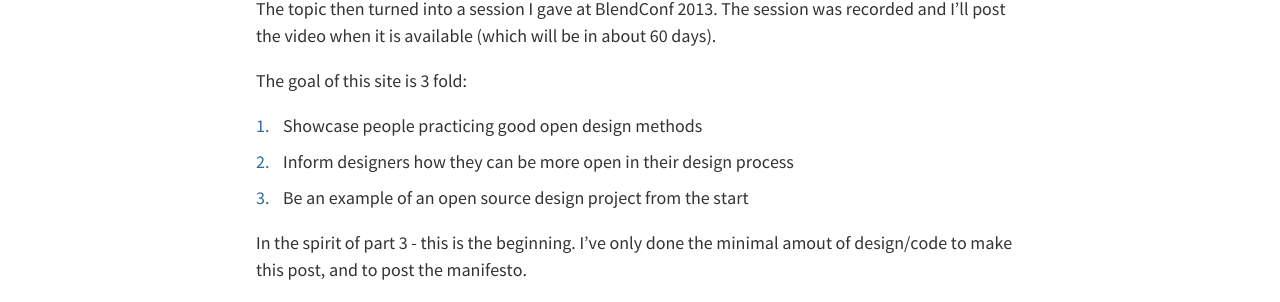
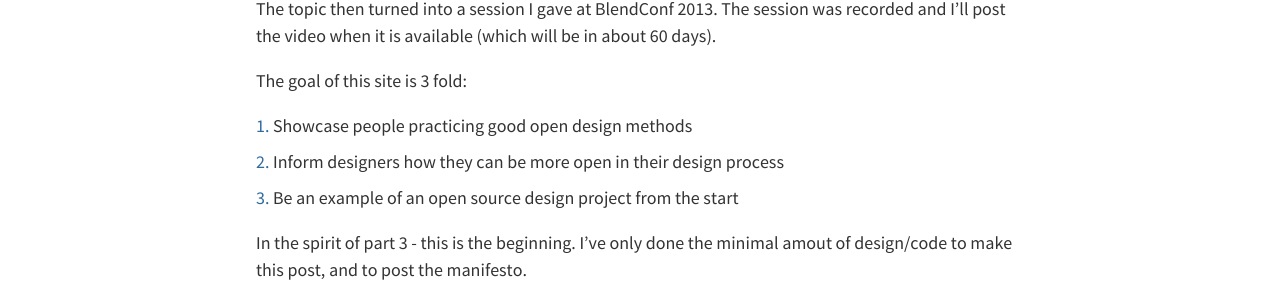
Before and after one commit to DesignOpen/designopen.github.io, a Jekyll site: the page built from blogging_about/_posts/2013-09-16-building_this_site.md, in a window 1280 px wide. Shown: the part 296-598 px from the top of the page. Built offline with Jekyll 4.4.1, drawn with Linux system fonts in a browser that asks for light colours; comment, search, counter and statistics services are not loaded.

Commit message:
fixed also other unordered lists

```diff
--- a/_sass/_todo.scss
+++ b/_sass/_todo.scss
@@ -81,8 +81,7 @@ article ul li{
 article ul li::before{
   content: "\25ca";
   display: inline-block;
-  width: 1rem;
-  margin: 0 0 0 -1rem;
+  margin: 0 0.2rem 0 -1rem;
   color: rgb(49,107,158);
 }
 article ol{
@@ -98,8 +97,7 @@ article ol li{
 article ol li::before{
   display: inline-block;
   content: counter(o) ".";
-  width: 1rem;
-  margin: 0 0.5rem 0 -1rem;
+  margin: 0 0.2rem 0 -1rem;
   color: rgb(49,107,158);
 }
 
@@ -116,8 +114,7 @@ article ol li::before{
 .footnotes ol li::before{
   display: inline-block;
   content: counter(o) ".";
-  width: 1rem;
-  margin: 0 0 0 -1rem;
+  margin: 0 0.2rem 0 -1rem;
   color: rgb(49,107,158);
 }
 .footnotes p{
```
